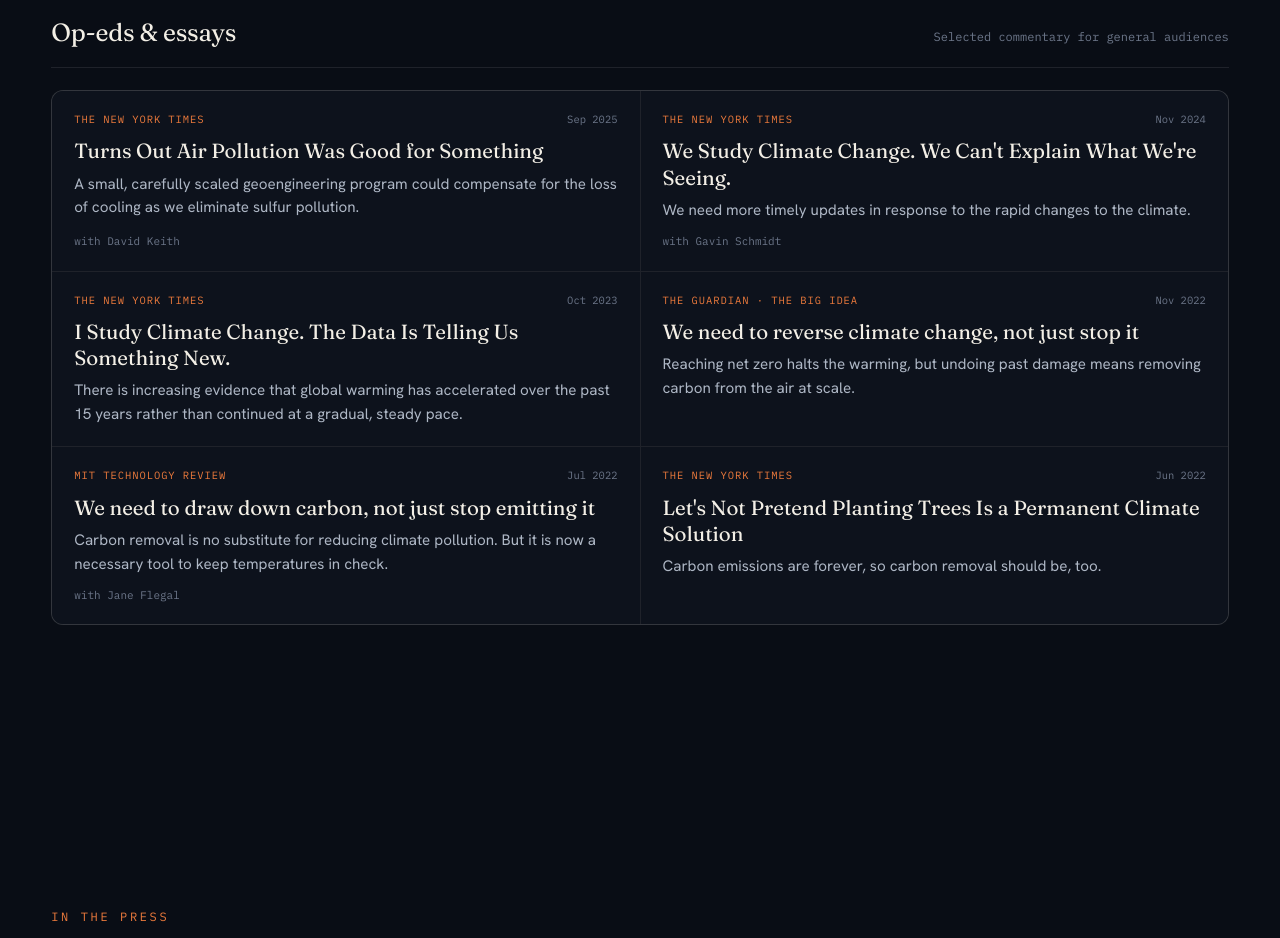
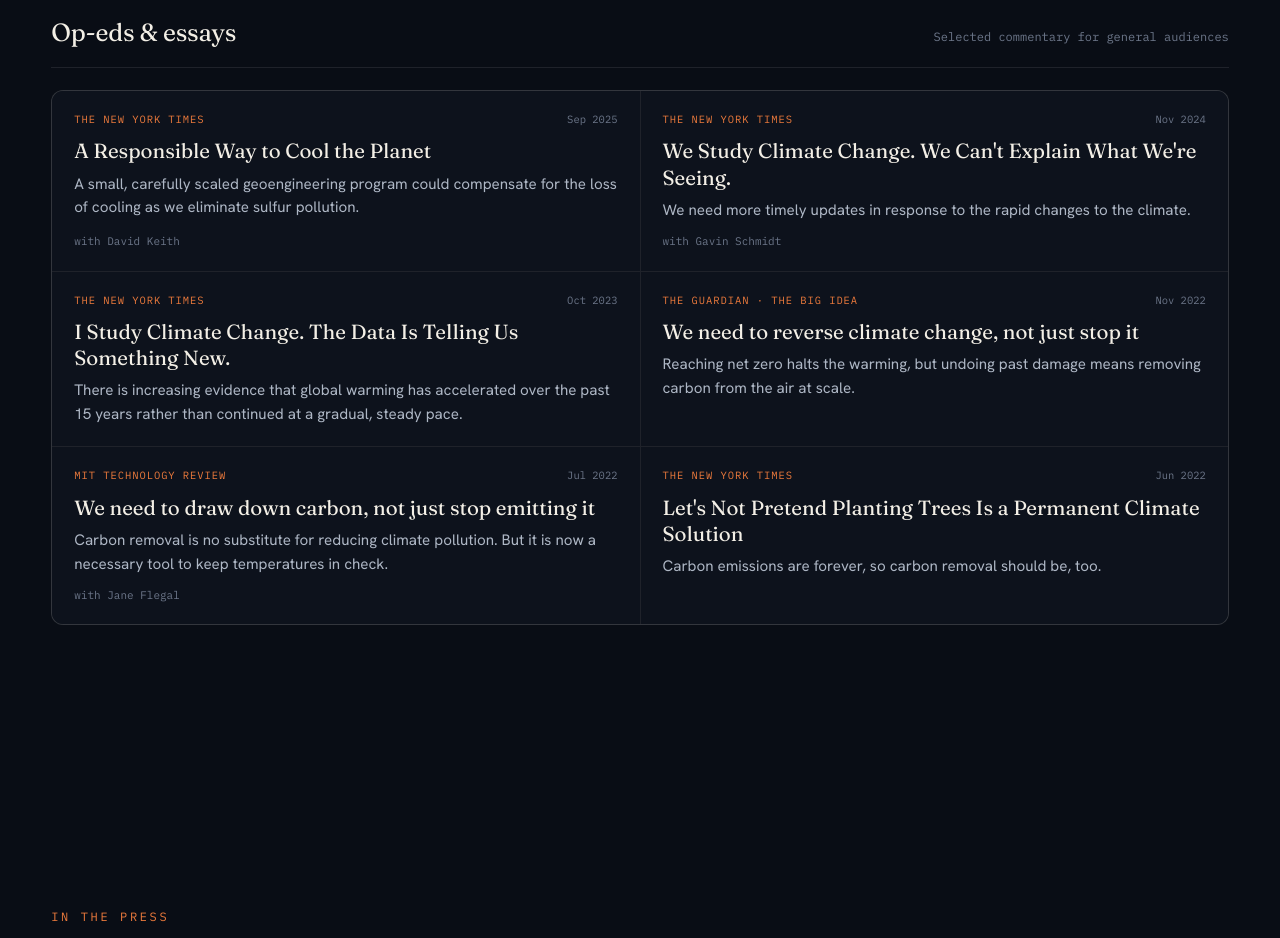
Before and after one commit to hausfath/zekehausfather.com, a plain HTML site: page site/index.html in a window 1280 px wide. Shown: the part 4040-4978 px from the top of the page. Drawn offline with Linux system fonts and the light colour scheme; no server answers.

Commit message:
Use preferred NYT headline for Sep 2025 geoengineering op-ed
NYT A/B-tested two headlines; switch the card to the author-preferred
"A Responsible Way to Cool the Planet".

Co-Authored-By: Claude Opus 4.8 (1M context) <noreply@anthropic.com>

```diff
--- a/site/index.html
+++ b/site/index.html
@@ -233,7 +233,7 @@
     <ul class="opeds__list">
       <li><a class="oped" href="https://www.nytimes.com/2025/09/21/opinion/geoengineering-planet-cooling-sulfur.html" target="_blank" rel="noopener">
         <span class="oped__meta"><span class="oped__outlet">The New York Times</span><span class="oped__date">Sep 2025</span></span>
-        <span class="oped__title">Turns Out Air Pollution Was Good for Something</span>
+        <span class="oped__title">A Responsible Way to Cool the Planet</span>
         <span class="oped__dek">A small, carefully scaled geoengineering program could compensate for the loss of cooling as we eliminate sulfur pollution.</span>
         <span class="oped__by">with David Keith</span>
       </a></li>
```
